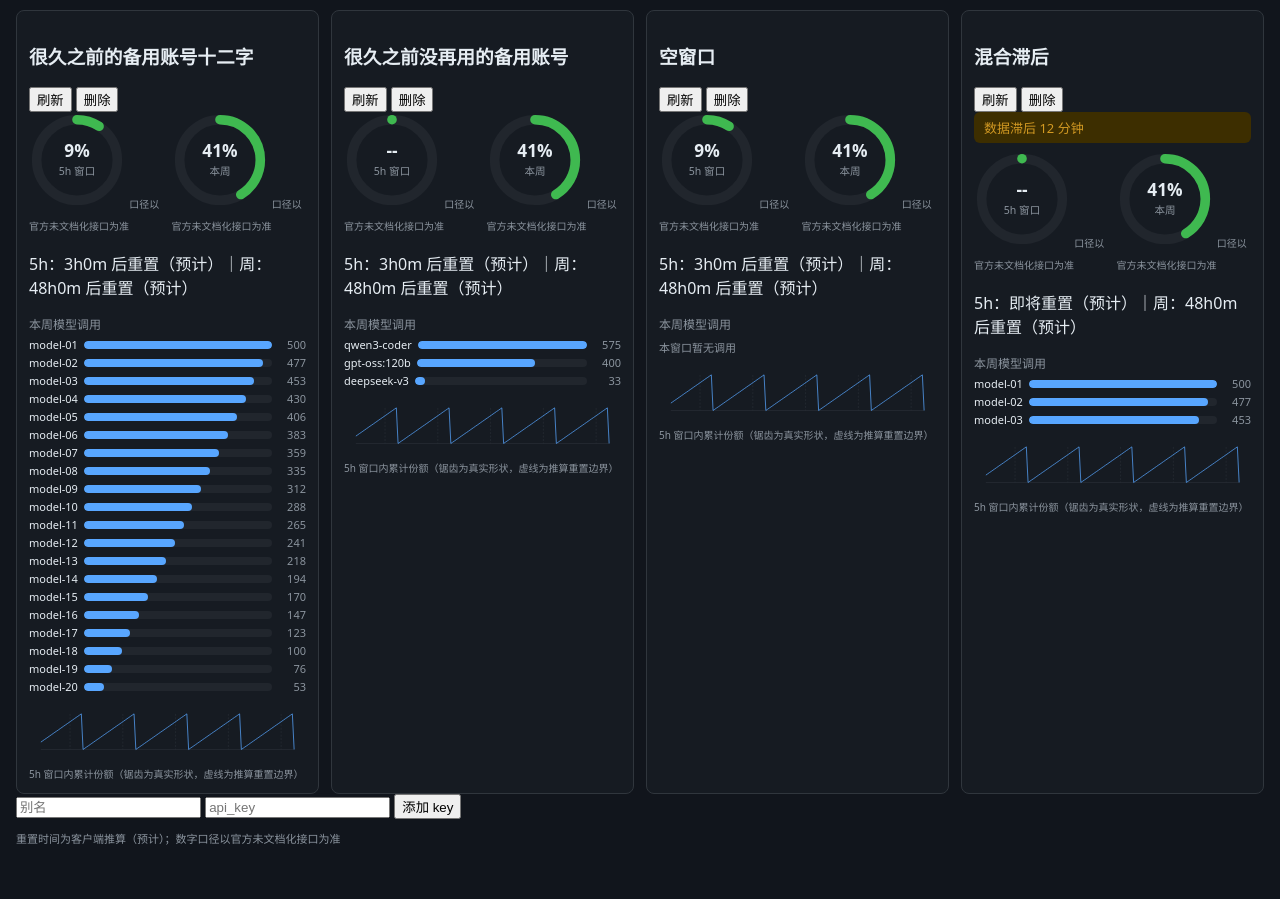
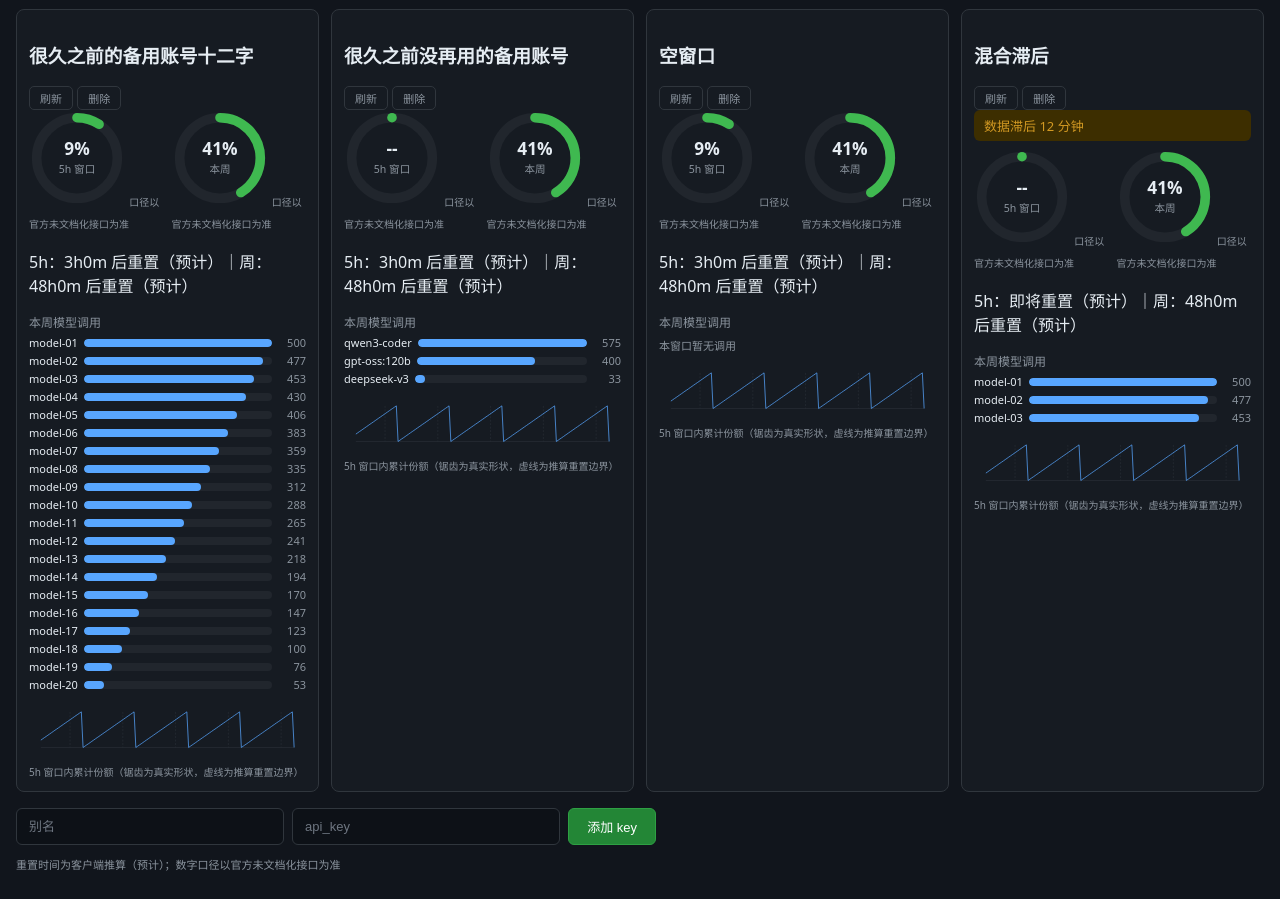
Before and after one commit to zaynzhu/ollamabar, a website built with Vite: page index.html in a window 1280 px wide. Shown: the part 553-1452 px from the top of the page. Before the commit the page ends 1426 px from the top, so only its background shows below. Built offline with nearby package versions, Linux system fonts and the light colour scheme.

Commit message:
style: 美化添加表单与卡片按钮样式

```diff
--- a/src/styles.css
+++ b/src/styles.css
@@ -23,3 +23,13 @@ body { margin: 0; font-family: system-ui, sans-serif; background: #11151c; color
 .sparkline { display: block; width: 100%; height: auto; }
 .axis { font-size: 10px; color: #8b949e; margin: 4px 0 0; }
 .empty { font-size: 11px; color: #8b949e; margin: 6px 0; }
+#addKey { display: flex; gap: 8px; margin-top: 16px; max-width: 640px; }
+#addKey input { flex: 1 1 auto; min-width: 0; background: #0d1117; border: 1px solid #30363d; border-radius: 6px; padding: 8px 12px; color: #e6edf3; font-size: 13px; transition: border-color 0.15s; }
+#addKey input::placeholder { color: #6e7681; }
+#addKey input:focus { outline: none; border-color: #58a6ff; }
+#addKey button { flex: 0 0 auto; background: #238636; color: #fff; border: 1px solid #2ea043; border-radius: 6px; padding: 8px 18px; font-size: 13px; font-weight: 500; cursor: pointer; transition: background 0.15s; }
+#addKey button:hover { background: #2ea043; }
+#addKey button:active { background: #1f7a30; }
+.card header button { background: transparent; border: 1px solid #30363d; color: #8b949e; border-radius: 5px; padding: 3px 10px; font-size: 11px; cursor: pointer; transition: color 0.15s, border-color 0.15s; }
+.card header button:hover { color: #e6edf3; border-color: #8b949e; }
+.card header button.remove:hover { color: #f85149; border-color: #f85149; }
```
